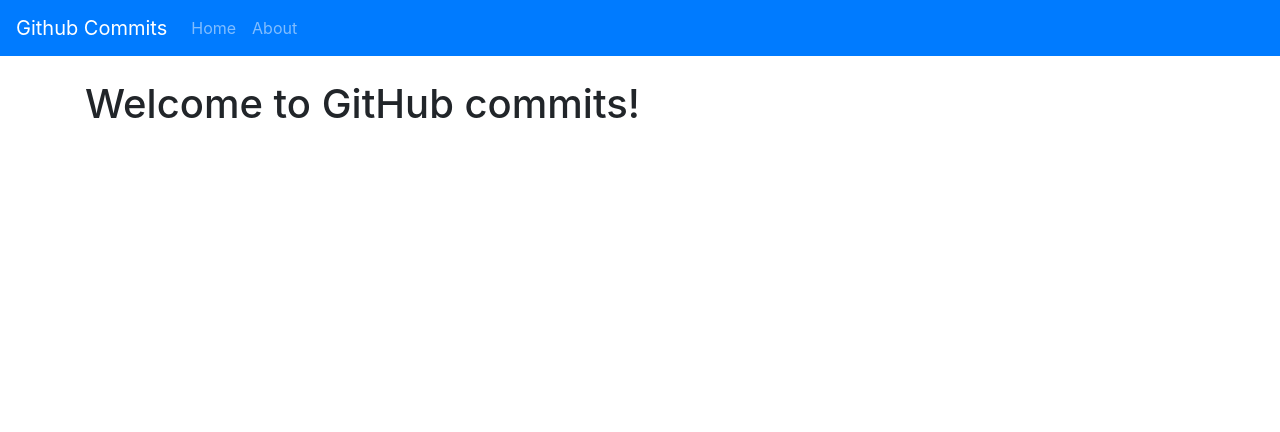
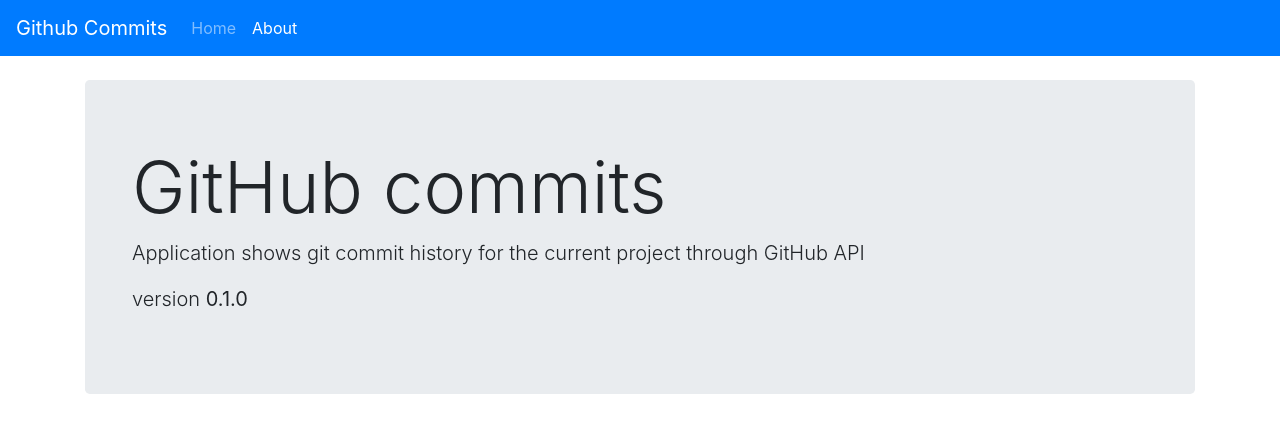
Before and after one commit to fomazov/github-commits, a React (Create React App) app: page /about in a window 1280 px wide. Shown: the top 432 px of the page. Built offline with nearby package versions, Linux system fonts and the light colour scheme.

Commit message:
Routing and about page

```diff
--- a/package.json
+++ b/package.json
@@ -7,6 +7,7 @@
     "node-sass": "^4.14.1",
     "react": "^17.0.1",
     "react-dom": "^17.0.1",
+    "react-router-dom": "^5.2.0",
     "react-scripts": "4.0.0"
   },
   "scripts": {
--- a/src/App.js
+++ b/src/App.js
@@ -1,13 +1,20 @@
 import React from 'react'
+import { BrowserRouter, Switch, Route } from 'react-router-dom'
 import { Navbar } from './components/Navbar'
 import { Home } from './pages/Home'
+import { About } from './pages/About'
 
 function App() {
   return (
-    <React.Fragment>
+    <BrowserRouter>
       <Navbar />
-      <Home />
-    </React.Fragment>
+      <div className="container pt-4">
+        <Switch>
+          <Route path="/" exact component={Home} />
+          <Route path="/about" component={About} />
+        </Switch>
+      </div>
+    </BrowserRouter>
   )
 }
 
--- a/src/components/Navbar.jsx
+++ b/src/components/Navbar.jsx
@@ -1,18 +1,19 @@
 import React from 'react'
+import { NavLink } from 'react-router-dom'
 
 export const Navbar = () => (
   <nav className="navbar navbar-dark bg-primary navbar-expand-lg">
     <div className="navbar-brand">Github Commits</div>
     <ul className="navbar-nav">
       <li className="nav-item">
-        <a href="/" className="nav-link">
+        <NavLink exact to="/" className="nav-link">
           Home
-        </a>
+        </NavLink>
       </li>
       <li className="nav-item">
-        <a href="/about" className="nav-link">
+        <NavLink to="/about" className="nav-link">
           About
-        </a>
+        </NavLink>
       </li>
     </ul>
   </nav>
--- a/src/pages/About.jsx
+++ b/src/pages/About.jsx
@@ -2,13 +2,17 @@
 
 export const About = () => {
   return (
-    <div className="container pt-4">
-      <h1>GitHub commits</h1>
-      <h2>version 0.1.0</h2>
-      <h3>
-        Application shows git commit history for the current project through
-        GitHub API
-      </h3>
+    <div className="jumbotron">
+      <div className="container">
+        <h1 className="display-3">GitHub commits</h1>
+        <p className="lead">
+          Application shows git commit history for the current project through
+          GitHub API
+        </p>
+        <p className="lead">
+          version <strong>0.1.0</strong>
+        </p>
+      </div>
     </div>
   )
 }
```
Also changed, not shown: 1 other file (tests, documents, lock files or other folders).
